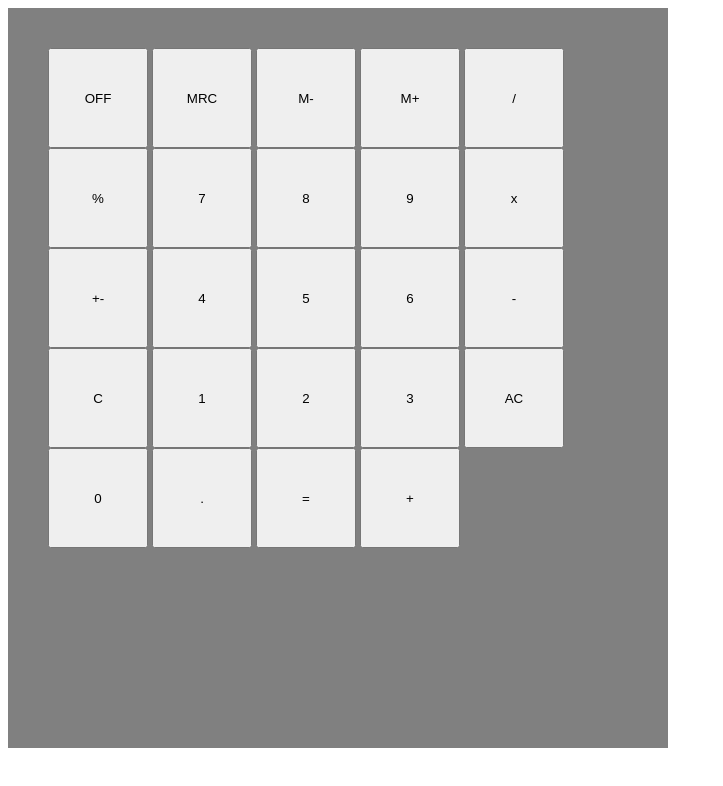
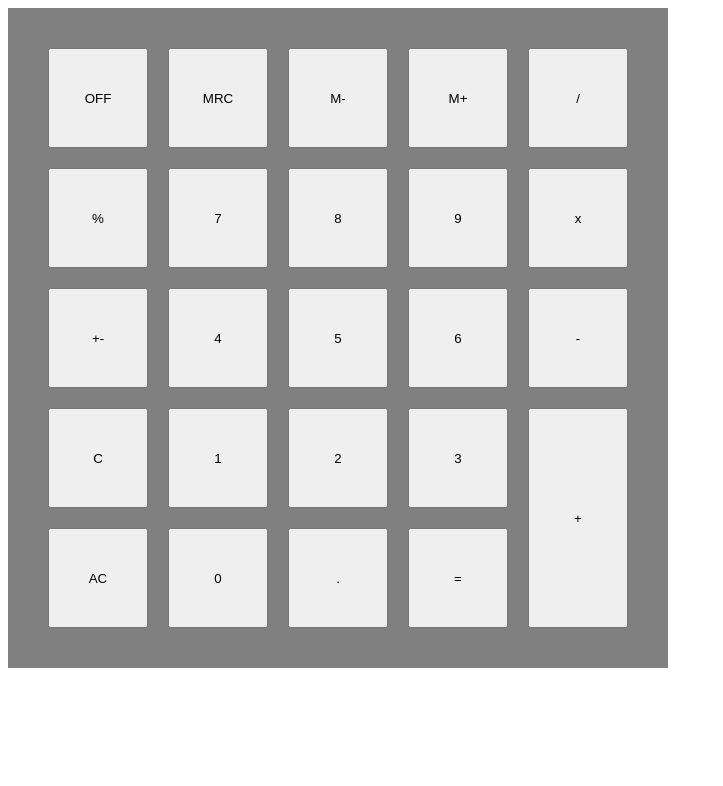
Before and after one commit to william2047/Calculator, a plain HTML site: page index.html in a window 1280 px wide. Shown: the whole page, without its empty margins (0-723 px from the left). Drawn offline with Linux system fonts and the light colour scheme.

Commit message:
completed numberpad according to image :)

```diff
--- a/index.html
+++ b/index.html
@@ -10,30 +10,44 @@
 <body>
     <div class="Calculator">
         <!-- <div class="display"></div> -->
+
+        <div class="column c1">
             <button class="button off">OFF</button>
+            <button class="button percent">%</button>
+            <button class="button plusminus">+-</button>
+            <button class="button clear">C</button>
+            <button class="button allclear">AC</button>
+        </div>
+        <div class="column c2">
             <button class="button mrc">MRC</button>
+            <button class="button num">7</button>
+            <button class="button num">4</button>
+            <button class="button um">1</button>
+            <button class="button num">0</button>
+        </div>
+
+        <div class="column c3">
             <button class="button m-">M-</button>
+            <button class="button num">8</button>
+            <button class="button num">5</button>
+            <button class="button um">2</button>
+            <button class="button dot">.</button>
+        </div>
+
+        <div class="column c4">
             <button class="button m+">M+</button>
+            <button class="button num">9</button>
+            <button class="button num">6</button>
+            <button class="button num">3</button>
+            <button class="button equal">=</button>
+        </div>
+
+        <div class="column c5">
             <button class="button slash">/</button>
-        <button class="button percent">%</button>
-        <button class="button num">7</button>
-        <button class="button num">8</button>
-        <button class="button num">9</button>
             <button class="button times">x</button>
-        <button class="button plusminus">+-</button>
-        <button class="button num">4</button>
-        <button class="button num">5</button>
-        <button class="button num">6</button>
             <button class="button minus">-</button>
-        <button class="button clear">C</button>
-        <button class="button um">1</button>
-        <button class="button um">2</button>
-        <button class="button num">3</button>
-        <button class="button allclear">AC</button>
-        <button class="button num">0</button>
-        <button class="button dot">.</button>
-        <button class="button equal">=</button>
             <button class="plus">+</button>
+        </div>
     </div>
 </body>
 </html>
--- a/style.css
+++ b/style.css
@@ -3,21 +3,14 @@
     width: 580px;
     gap: 20px;
     padding: 40px;
-    height:660px;
-}
-
-.bottom{
+    height:580px;
     display: flex;
 }
 
-.left{
+.column{
     display: flex;
     flex-direction: column;
-    flex-wrap: wrap;
-}
-
-.plus{
-    flex: 1;
+    gap: 20px;
 }
 
 .button {
@@ -27,5 +20,5 @@
 
 .plus{
     width: 100px;
-    height: 100px;
+    height: 220px;
 }
```
Lines whose indentation alone changed are shown as unchanged.
